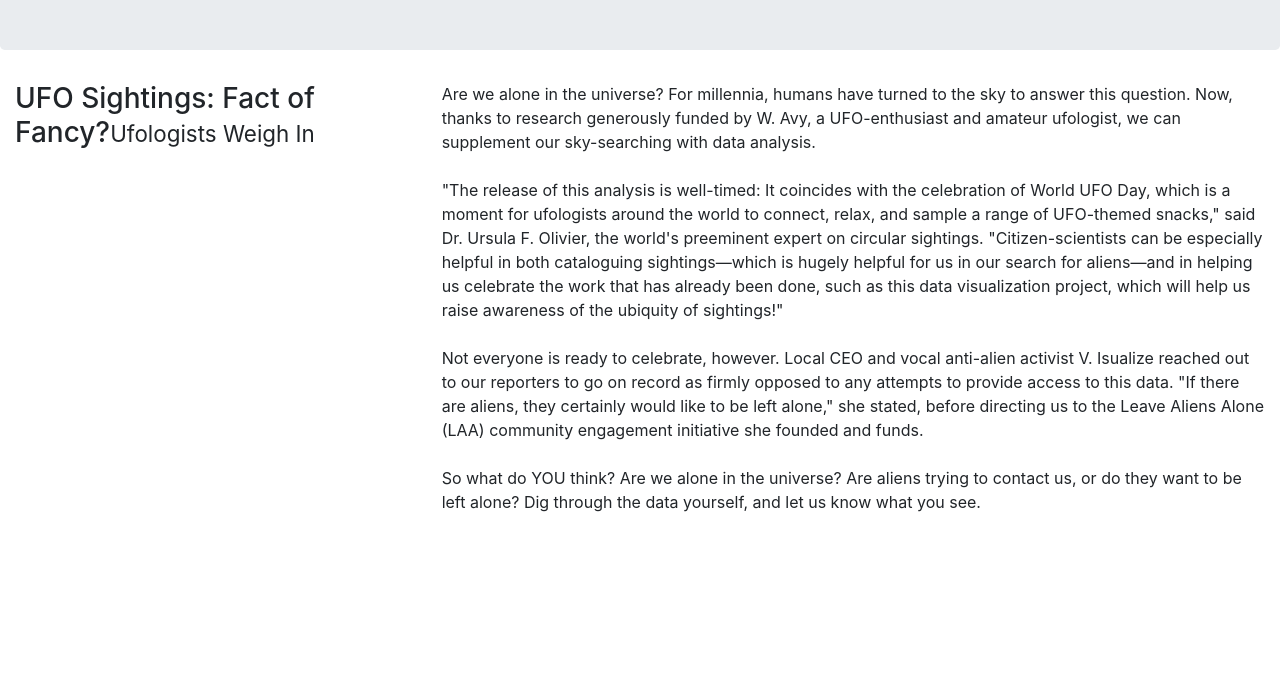
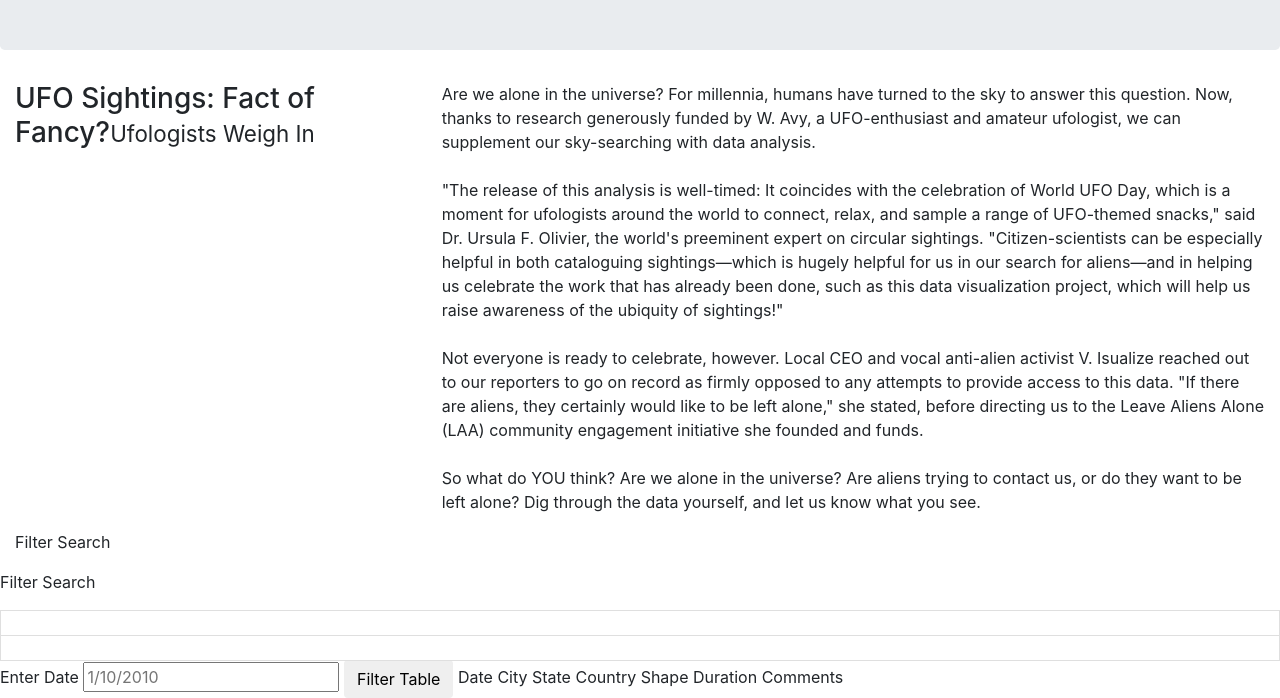
Before and after one commit to Data-Dan-Part-1/UFOs, a plain HTML site: page index.html in a window 1280 px wide. Shown: the part 190-888 px from the top of the page. Before the commit the page ends 800 px from the top, so only its background shows below. Drawn offline with nearby package versions, Linux system fonts and the light colour scheme.

Commit message:
HTML Update

```diff
--- a/index.html
+++ b/index.html
@@ -47,15 +47,41 @@
                 founded and funds.<br><br>So what do YOU think? Are we alone in the universe? Are aliens
                 trying to contact us, or do they want to be left alone? Dig through the data yourself, and
                 let us know what you see.
-
                 </p>
             </div>
         </div>
     </div>
+    <div class="container-fluid">
+        <div class="row">
+            <div class="col-md-3">
+                <form>
+                    <p>Filter Search</p>
+                  </form>
+            </div>
+            <div class="col-md-9">
+            </div>
+          </div>
+        </div>
+        <form>
+            <p>Filter Search</p>
+          </form>
+          <ul class="list-group">
 
+        </ul>
+        <li class="list-group-item">
 
+        </li>
+        <li class="list-group-item">
 
-
-
-
+        </li>
+        <label for="date">Enter Date</label>
+        <input type="text" placeholder="1/10/2010" id="datetime" />
+        <button id="filter-btn" type="button" class="btn btn-default">Filter Table</button>
+        <th>Date</th>
+        <th>City</th>
+        <th>State</th>
+        <th>Country</th>
+        <th>Shape</th>
+        <th>Duration</th>
+        <th>Comments</th>
 </html>
```
